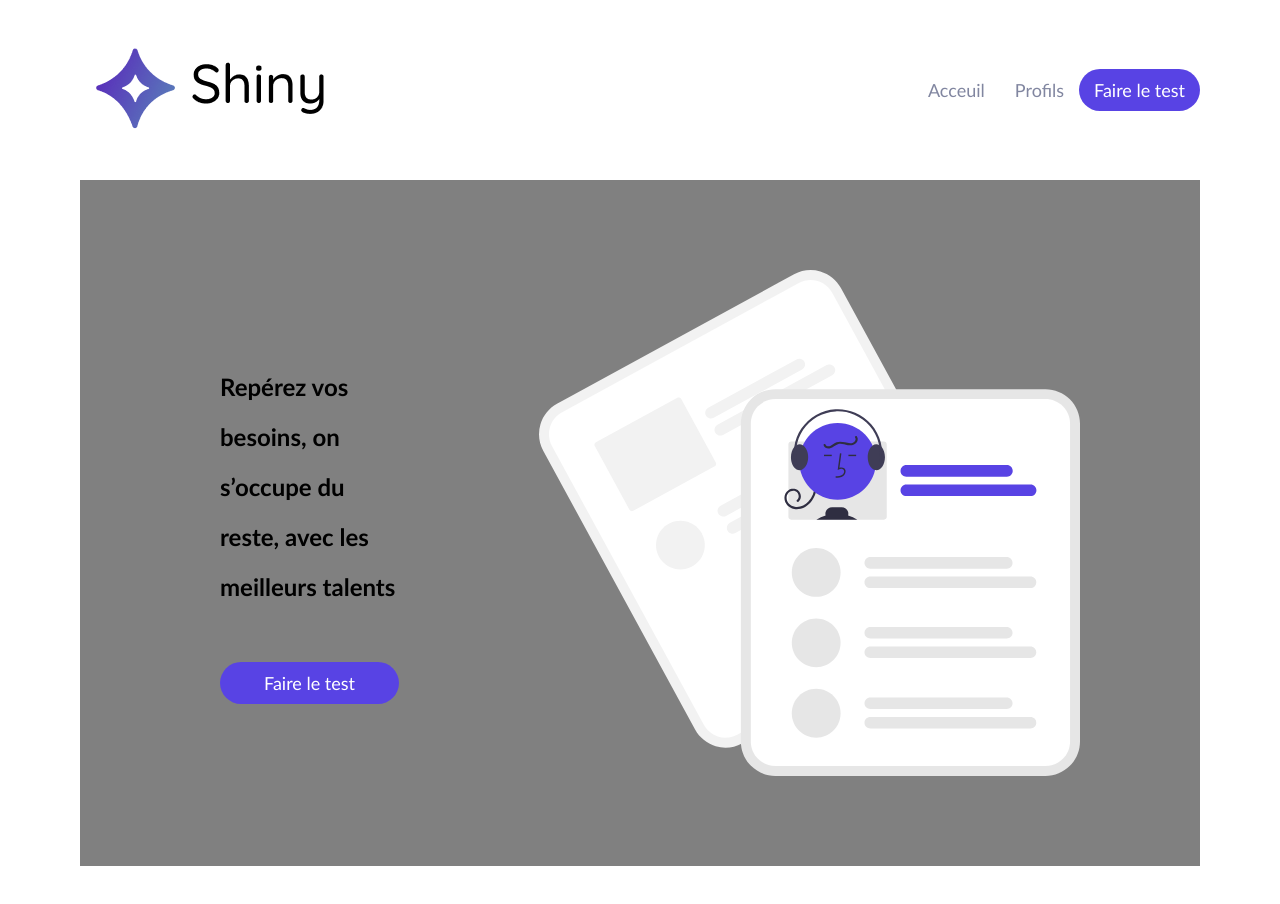
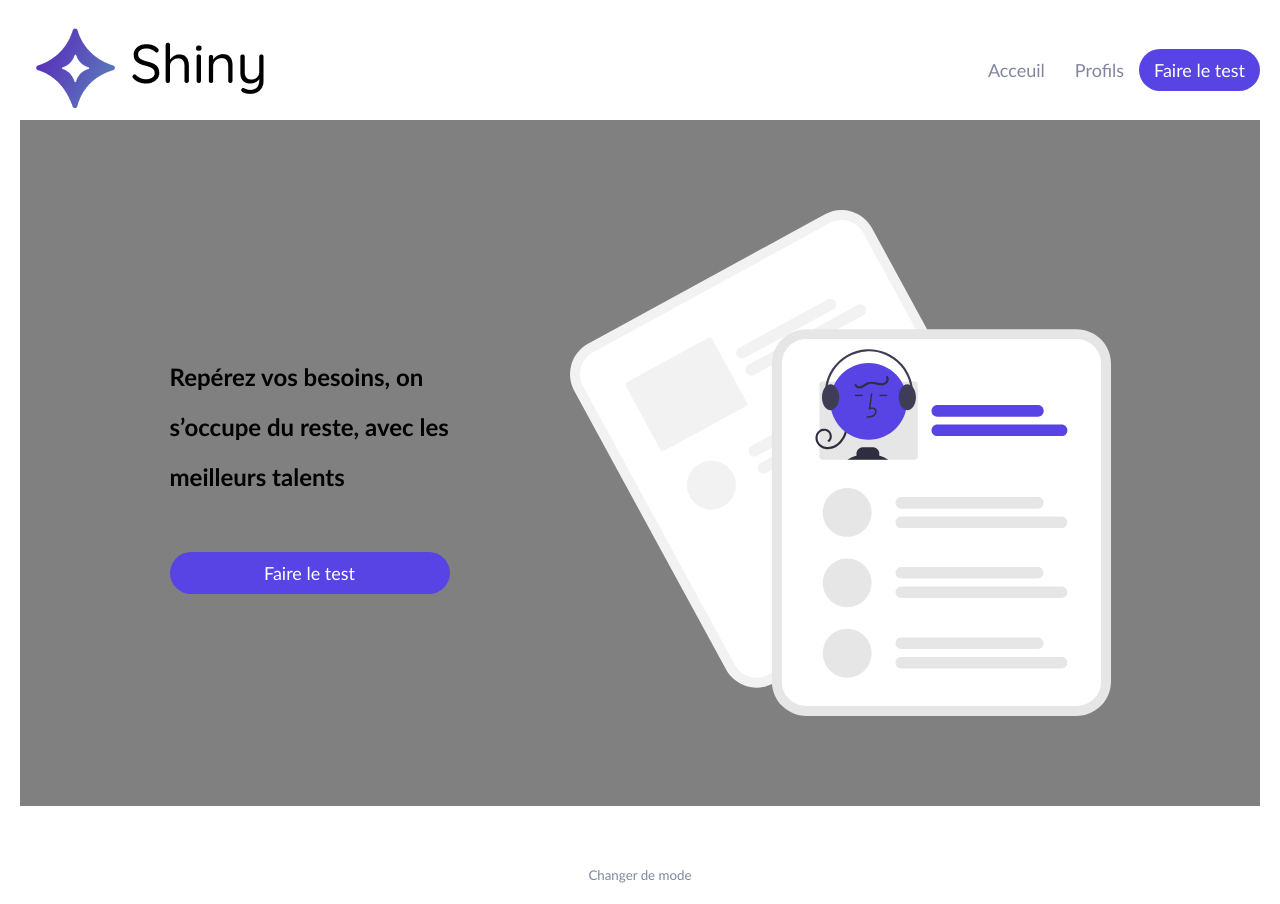
Before and after one commit to Forerunner78/React-Shiny-Agency, a React (Create React App) app: page / in a window 1280 px wide. Built offline with nearby package versions, Linux system fonts and the light colour scheme.

Commit message:
git commit 'changes before exercice'

```diff
--- /dev/null
+++ b/src/components/Footer/Footer.jsx
@@ -0,0 +1,32 @@
+import { useContext } from 'react'
+import { ThemeContext } from '../../utils/context/ThemeProvider'
+import styled from 'styled-components'
+import colors from '../../utils/style/colors'
+
+const FooterContainer = styled.footer`
+    display: flex;
+    flex-direction: row;
+    align-items: center;
+    justify-content: center;
+    padding-top: 60px;
+`
+
+const NightModeButton = styled.button`
+    background-color: transparent;
+    border: none;
+    cursor: pointer;
+    color: ${colors.secondary};
+`
+
+function Footer() {
+    const { toggleTheme } = useContext(ThemeContext)
+    return (
+        <FooterContainer>
+        <NightModeButton onClick={() => toggleTheme()}>
+            Changer de mode
+        </NightModeButton>
+        </FooterContainer>
+    )
+}
+
+export default Footer
--- a/src/index.jsx
+++ b/src/index.jsx
@@ -2,26 +2,18 @@
 import ReactDOM from 'react-dom/client'
 import { BrowserRouter } from 'react-router-dom'
 import Homepage from './pages/Home/Homepage'
-import { createGlobalStyle } from 'styled-components'
-
-
-const GlobalStyle = createGlobalStyle`
-    * {
-		font-family: 'Trebuchet MS', Helvetica, sans-serif;
-    }
-    body {
-		margin: 0;
-    }
-	div {
-		margin: 20px;
-	}
-`
+import Footer from './components/Footer/Footer'
+import GlobalStyle from './utils/style/GlobalStyle'
+import { ThemeProvider } from './utils/context/ThemeProvider'
 
 ReactDOM.createRoot(document.getElementById("root")).render(
 	<React.StrictMode>
 		<BrowserRouter>
-			<GlobalStyle />
-			<Homepage />
+			<ThemeProvider>
+				<GlobalStyle />
+				<Homepage />
+				<Footer />
+			</ThemeProvider>
 		</BrowserRouter>
 	</React.StrictMode>
 )
--- /dev/null
+++ b/src/utils/context/ThemeProvider.jsx
@@ -0,0 +1,17 @@
+import { createContext } from "react"
+import { useState } from "react"
+
+export const ThemeContext = createContext()
+
+export const ThemeProvider = ({ children }) => {
+    const [theme, setTheme] = useState('light')
+    const toggleTheme = () => {
+        setTheme(theme === 'light' ? 'dark' : 'light')
+    }
+
+    return (
+        <ThemeContext.Provider value={{ theme, toggleTheme }}>
+            {children}
+        </ThemeContext.Provider>
+    )
+}
--- /dev/null
+++ b/src/utils/style/GlobalStyle.jsx
@@ -0,0 +1,21 @@
+import { useContext } from 'react'
+import { createGlobalStyle } from 'styled-components'
+import { ThemeContext } from '../context/ThemeProvider'
+
+const StyledGlobalStyle = createGlobalStyle`
+    * {
+        font-family: 'Trebuchet MS', Helvetica, sans-serif;
+    }
+    body {
+        background-color: ${(props) =>
+            props.isDarkMode ? '#2F2E41' : 'white'};
+        margin: 20px;
+    }
+`
+
+function GlobalStyle() {
+    const { theme } = useContext(ThemeContext)
+    return <StyledGlobalStyle isDarkMode={theme === 'dark'} />
+}
+
+export default GlobalStyle
```
Also changed, not shown: src/pages/Home/Homepage.jsx (indentation only).
